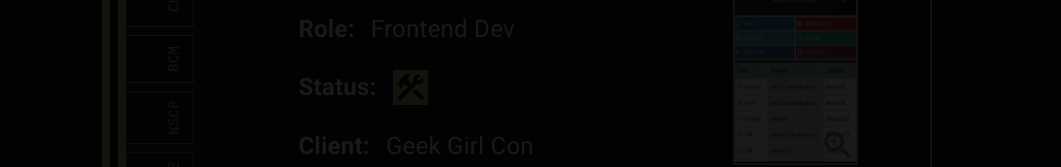
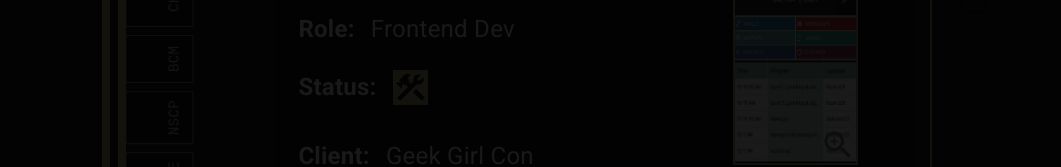
Before and after one commit to nickolasram/online-portfolio, a Next.js app: page / in a window 1280 px wide. Shown: the part 734-901 px from the top of the page, without its empty margins (0-1061 px from the left). Built offline with nearby package versions, Linux system fonts and the light colour scheme; a web font is replaced by a local one.

Commit message:
status icon on main page

```diff
--- a/components/ProjectFile.tsx
+++ b/components/ProjectFile.tsx
@@ -3,16 +3,10 @@ import { useState, useEffect, useRef } from 'react';
 import { Project } from "@/Models/Project";
 import Image from 'next/image';
 import DoubleArrowIcon from '@mui/icons-material/DoubleArrow';
-import GitHubIcon from '@mui/icons-material/GitHub';
-import YouTubeIcon from '@mui/icons-material/YouTube';
-import LaunchIcon from '@mui/icons-material/Launch';
-import ProjectCard from "./ProjectCard";
 import Dimensions from '@/Models/Dimensions';
 import ZoomInIcon from '@mui/icons-material/ZoomIn';
-import ConstructionIcon from '@mui/icons-material/Construction';
-import CheckIcon from '@mui/icons-material/Check';
-import ClearIcon from '@mui/icons-material/Clear';
 import { useTheme } from '@mui/material/styles';
+import {StatusIcon} from '@/components/StatusIcon';
 
 interface ProjectCardProps {
   project: Project;
@@ -155,16 +149,6 @@ export default function ProjectFile({project, passThrough, dimensionsFunction, p
         fontSize: '1.5rem',
       },
   }
-  const ReturnIcon=()=>{
-    switch(project.status){
-      case 'In Development':
-        return <ConstructionIcon fontSize="large" sx={{color: '#111', backgroundColor: '#C5B485'}} />;
-      case 'Completed':
-        return <CheckIcon fontSize="large" sx={{color: '#fff', backgroundColor: '#428d81'}} />;
-      default:
-        return <ConstructionIcon fontSize="large" sx={{color: '#111', backgroundColor: '#C5B485'}} />;
-    }
-  }
 
   const handleDialogClose=()=>{
     setDialogOpen(false)
@@ -219,7 +203,9 @@ export default function ProjectFile({project, passThrough, dimensionsFunction, p
                 addEndListener={()=>setTimeout(()=>setClientCollapse(!clientCollapse), 150)}
                 // hover and description
               >
-                {ReturnIcon()}
+                <Box>
+                  <StatusIcon fontSize="large" status={project.status}/>
+                </Box>
             </Grow>
           </Typography>
           <Typography variant='body2' sx={basicFontStyle}>
```
